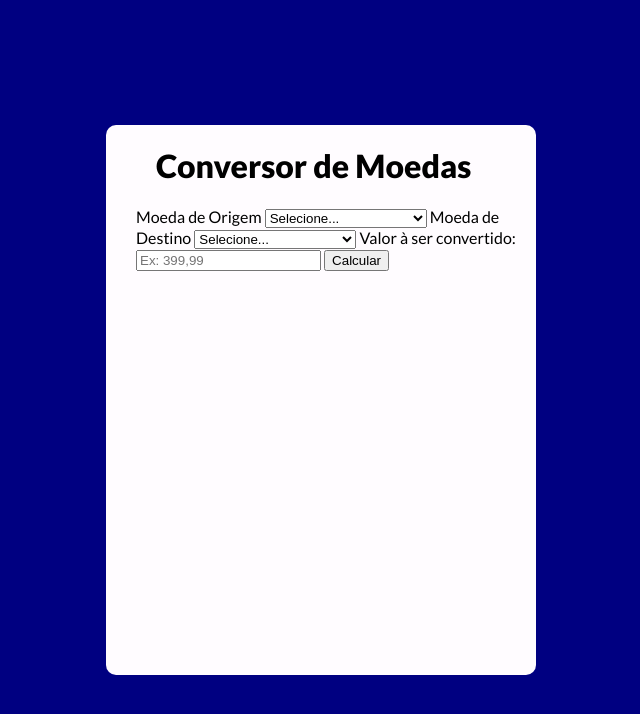
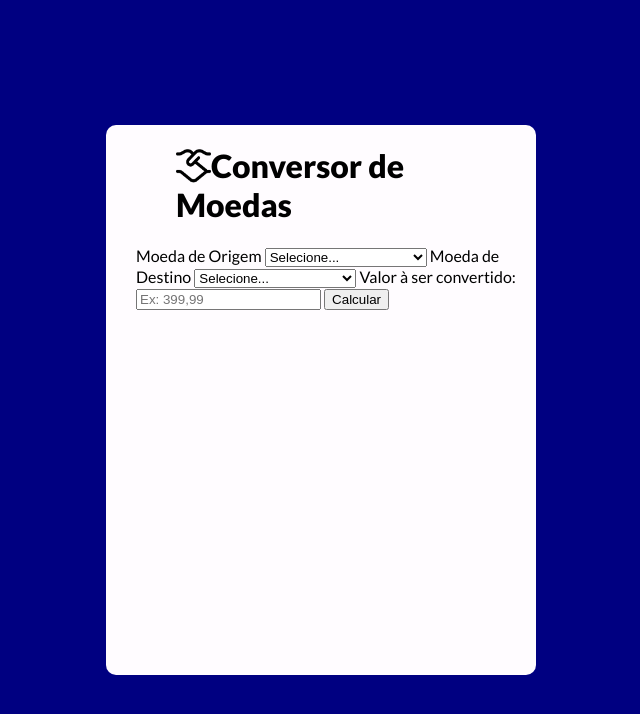
Before and after one commit to JoaoSapata/projeto_programacao, a plain HTML site: page index.html in a window 1280 px wide. Shown: the whole page, without its empty margins (319-959 px from the left). Drawn offline with Linux system fonts and the light colour scheme.

Commit message:
Alterações formatação

```diff
--- a/CSS/Style.CSS
+++ b/CSS/Style.CSS
@@ -15,6 +15,7 @@
   }
 
  .conversao {
+  flex-direction: column;
   height: 550px;
   width: 400px;
   background-color: #fffcff;
@@ -27,5 +28,5 @@
  h1 {
   padding-left: 20px;
   padding-right: 20px;
-
+  margin-left: 20px;
  }
--- a/index.html
+++ b/index.html
@@ -10,7 +10,7 @@
 </head>
 <body>
 <div class="conversao">
-    <h1>Conversor de Moedas</h1>
+    <h1> <img src="/IMG/aperto-de-mao.png" style="float: left;width: 35px;height: 38px;"><strong>     Conversor de Moedas </strong></h1>
     <form id="conversorMoedas">
         <label for = "moedaOrigem">Moeda de Origem</label>
         <select id = "moedaOrigem" required>
```
